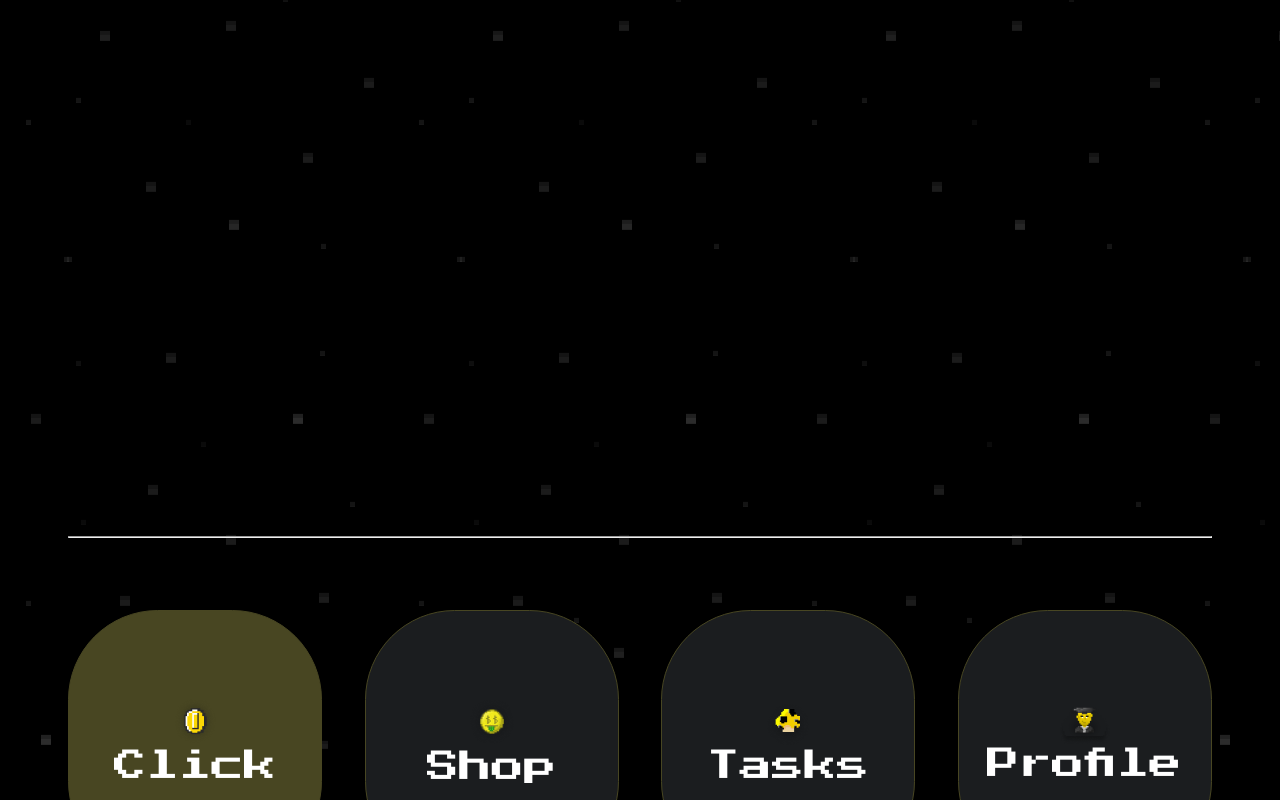
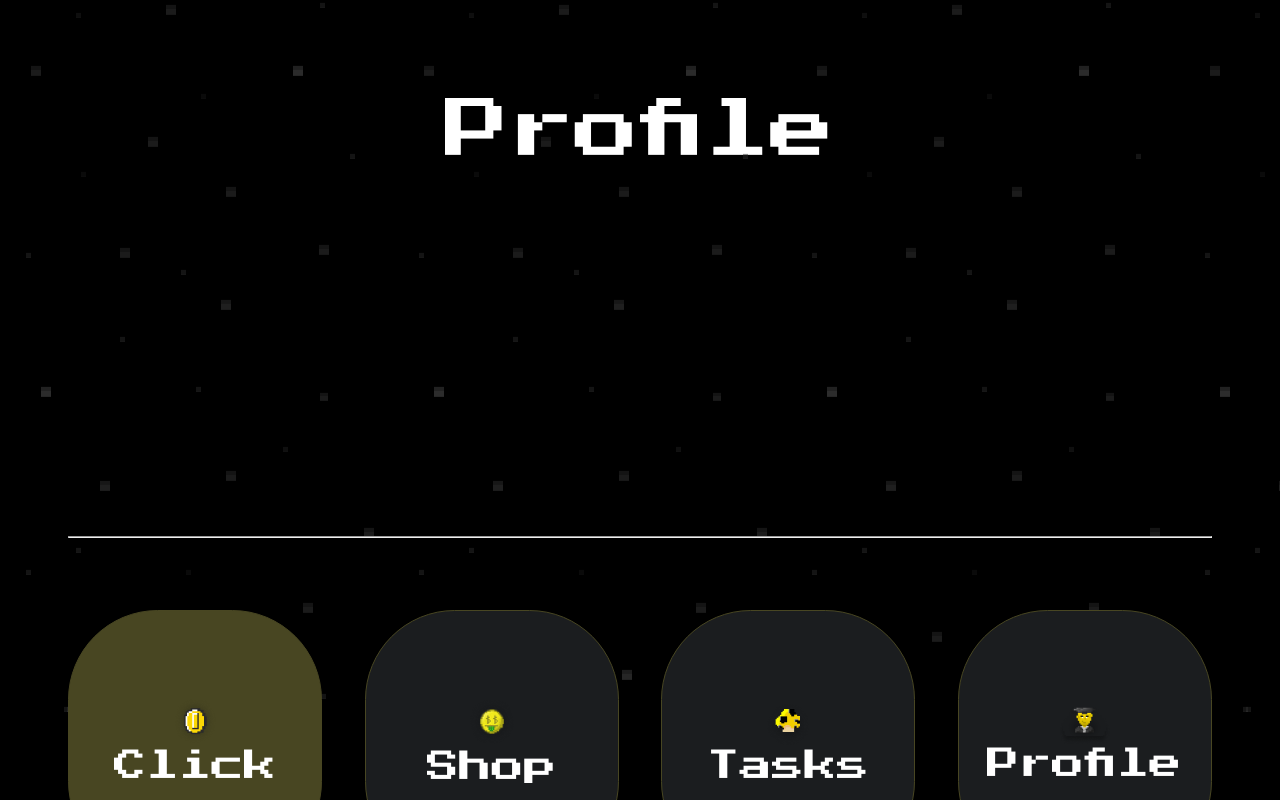
Before and after one commit to SHALFY007/farmer, a React (Create React App) app: page /profile in a window 1280 px wide. Built offline with nearby package versions, Linux system fonts and the light colour scheme.

Commit message:
Start profile

```diff
--- a/src/App.jsx
+++ b/src/App.jsx
@@ -4,6 +4,7 @@ import Navigation from './components/Navigation/Navigation';
 import Home from './pages/Home/Home';
 import Shop from './pages/Shop/Shop';
 import Tasks from './pages/Tasks/Tasks';
+import Profile from './pages/Profile/Profile';
 import {
   BrowserRouter as Router,
   Route,
@@ -22,6 +23,7 @@ function App() {
           <Route path="/" element={<Home/>}/>
           <Route path="/shop" element={<Shop/>}/>
           <Route path="/tasks" element={<Tasks/>}/>
+          <Route path="/profile" element={<Profile/>}/>
         </Routes>
         </div>
         <Navigation/>
--- a/src/components/Navigation/Navigation.jsx
+++ b/src/components/Navigation/Navigation.jsx
@@ -34,10 +34,10 @@ function Navigation() {
                     <img src="./img/img3.png" alt="img" />
                     <span>Tasks</span>
                 </Link>
-                <button className="navigation_content" id='profile' onClick={changeActive}>
+                <Link className="navigation_content" id='profile' onClick={changeActive} to={'/profile'}>
                     <img src="./img/img4.png" alt="img" />
                     <span>Profile</span>
-                </button>
+                </Link>
             </div>
         </div>
     )
--- /dev/null
+++ b/src/pages/Profile/Profile.css
@@ -0,0 +1,3 @@
+.profile {
+    padding-top: 7.63vw;
+}
--- /dev/null
+++ b/src/pages/Profile/Profile.jsx
@@ -0,0 +1,14 @@
+import './Profile.css'
+
+function Profile() {
+
+    return (
+        <main className="profile">
+            <header className="header">
+                <h2 className="header_txt">Profile</h2>
+            </header>
+        </main>
+    )
+}
+
+export default Profile
```
